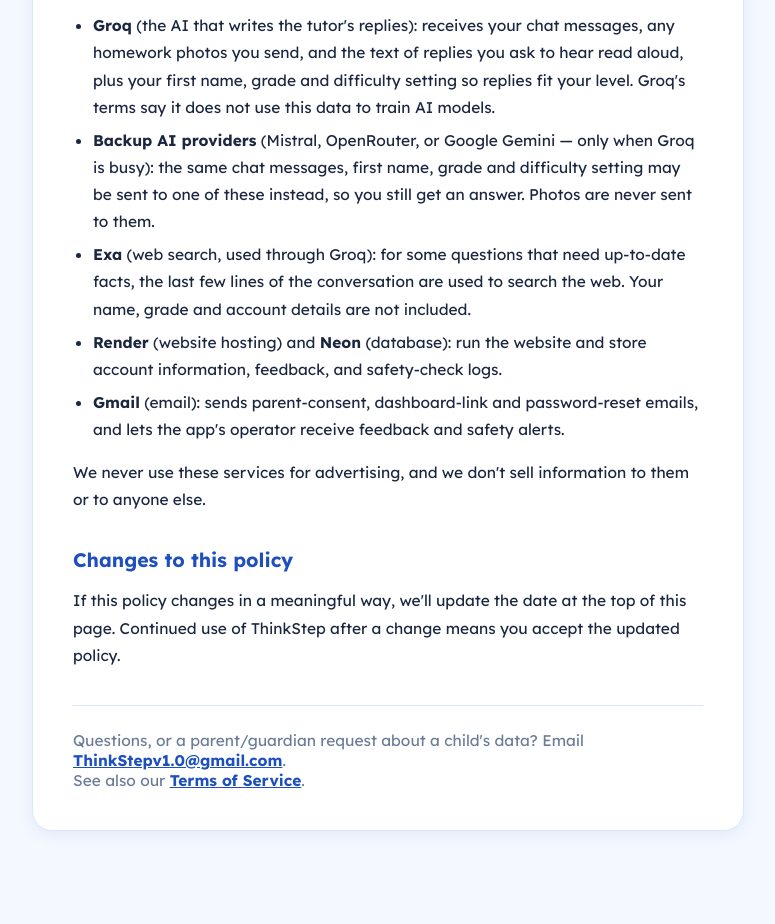
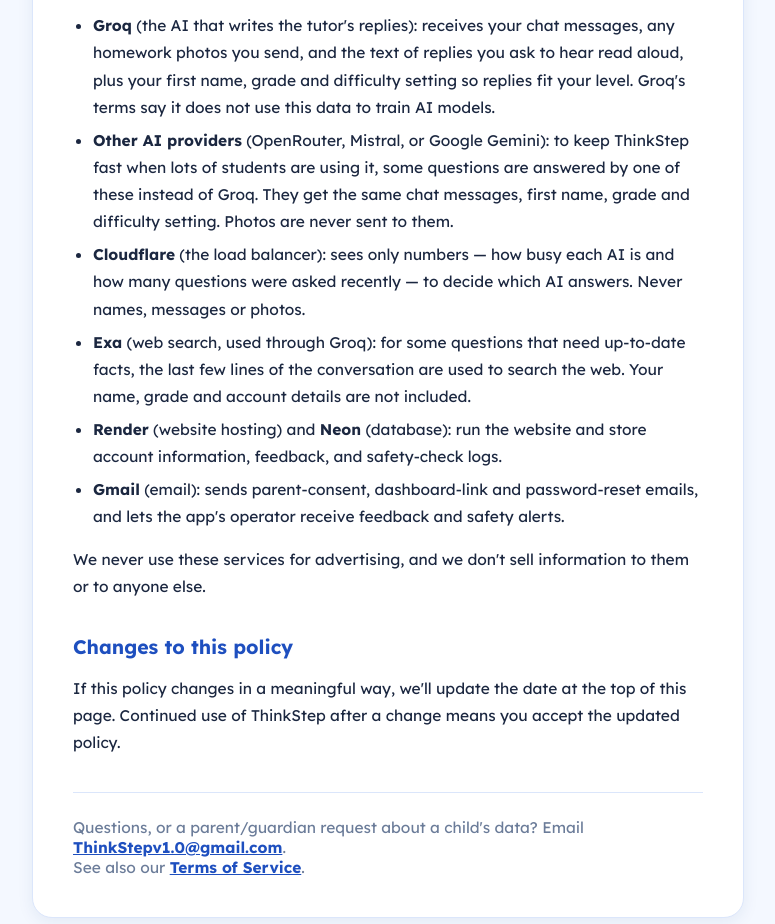
Before and after one commit to ThinkStepOfficial/thinkstep-tutor, a plain HTML site: page privacy.html in a window 1280 px wide. Shown: the part 3109-4033 px from the top of the page, without its empty margins (252-1027 px from the left). Drawn offline with Linux system fonts and the light colour scheme.

Commit message:
Privacy: balancer + other AIs

```diff
--- a/privacy.html
+++ b/privacy.html
@@ -246,9 +246,11 @@
         your chat messages, any homework photos you send, and the text of replies you ask to hear read aloud, plus your first name,
         grade and difficulty setting so replies fit your level. Groq's terms say it does not use this data to
         train AI models.</li>
-      <li><strong>Backup AI providers</strong> (Mistral, OpenRouter, or Google Gemini — only when Groq is
-        busy): the same chat messages, first name, grade and difficulty setting may be sent to one of these
-        instead, so you still get an answer. Photos are never sent to them.</li>
+      <li><strong>Other AI providers</strong> (OpenRouter, Mistral, or Google Gemini): to keep ThinkStep fast
+        when lots of students are using it, some questions are answered by one of these instead of Groq. They get
+        the same chat messages, first name, grade and difficulty setting. Photos are never sent to them.</li>
+      <li><strong>Cloudflare</strong> (the load balancer): sees only numbers — how busy each AI is and how many
+        questions were asked recently — to decide which AI answers. Never names, messages or photos.</li>
       <li><strong>Exa</strong> (web search, used through Groq): for some questions
         that need up-to-date facts, the last few lines of the conversation are
         used to search the web. Your name, grade and account details are not
```
